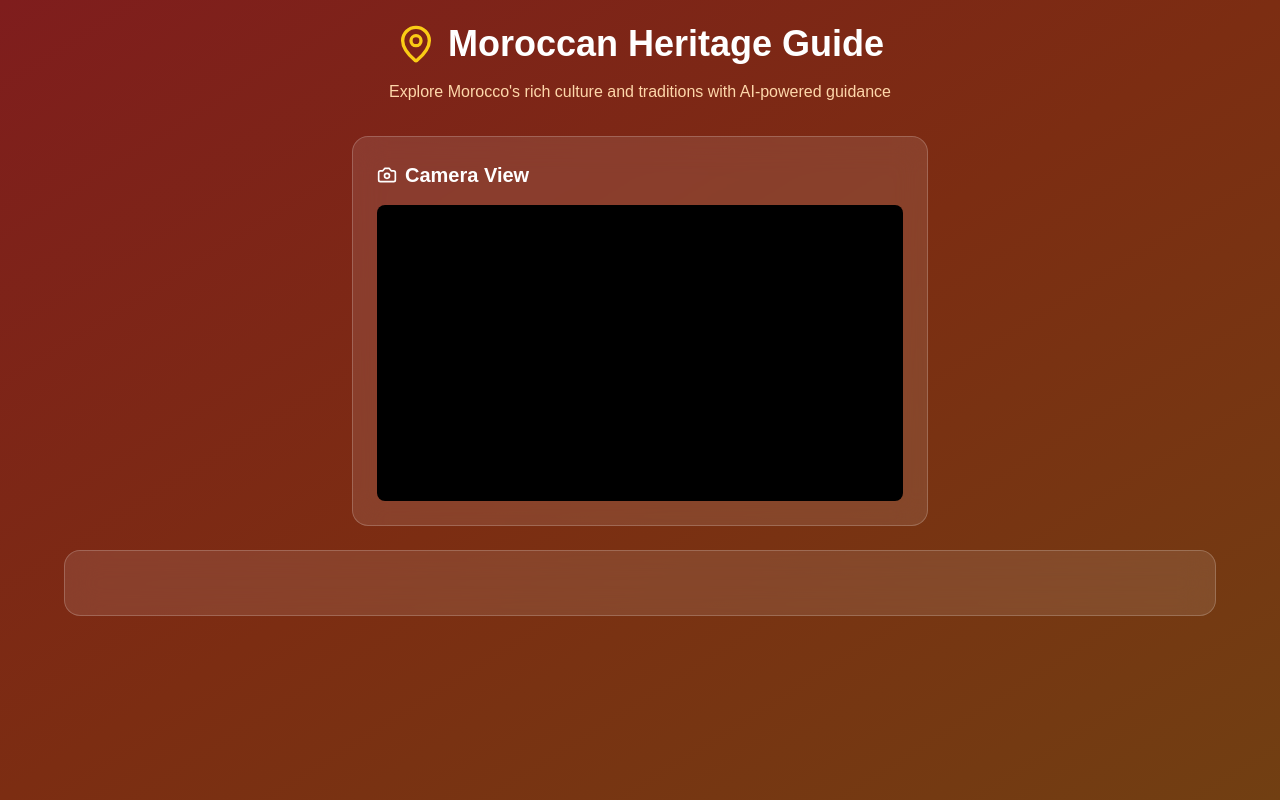
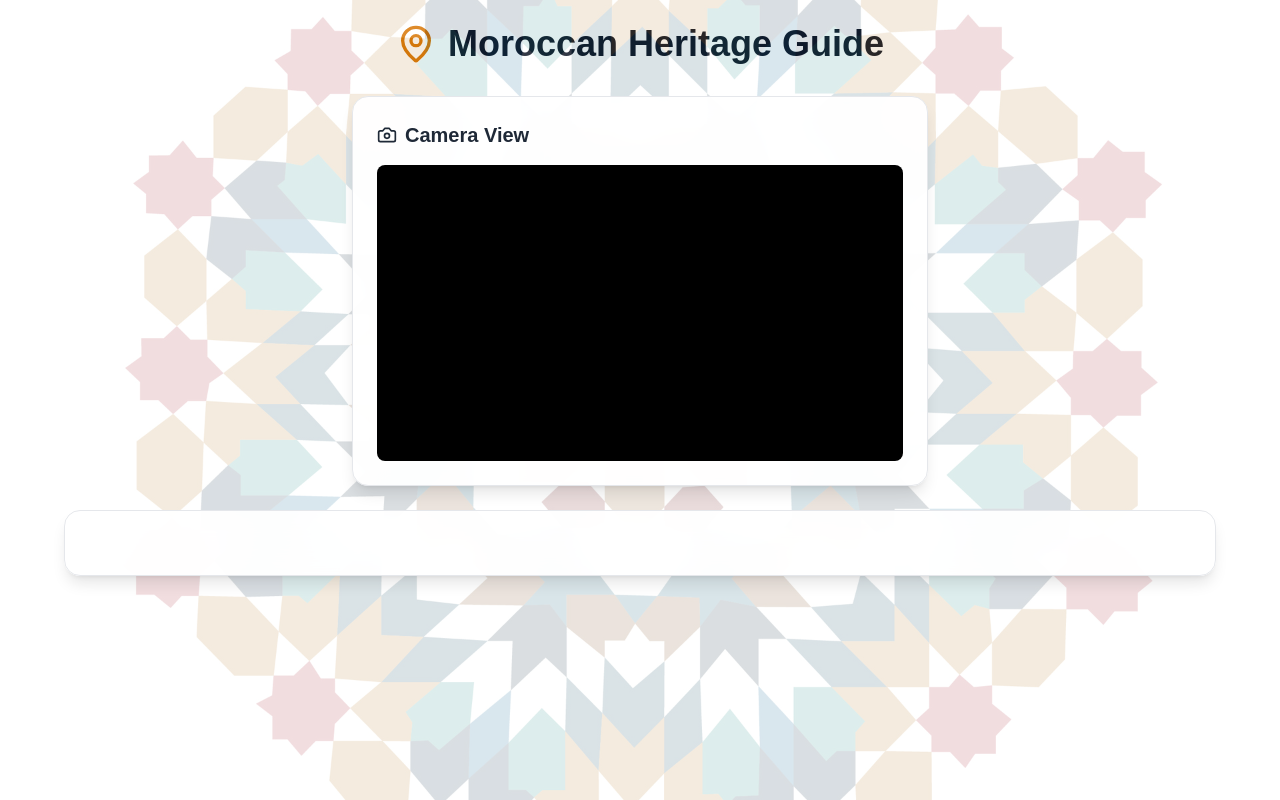
Before and after one commit to 1337Impact/MEDNIA-HERITAGE, a Next.js app in the folder frontend/: page /realtime-insight in a window 1280 px wide. Built offline with nearby package versions, Linux system fonts and the light colour scheme; no server answers.

Commit message:
update insight page background to fit new styling

```diff
--- a/frontend/app/chat/[id]/page.tsx
+++ b/frontend/app/chat/[id]/page.tsx
@@ -946,7 +946,7 @@ I'm having trouble connecting to the heritage database right now. This could be
           )}
 
           {/* Input Area */}
-          <div className="p-4 fixed bottom-0 w-full">
+          <div className="md:px-4 px-2 py-4 fixed bottom-0 w-full">
             <div className="w-full max-w-4xl mx-auto">
                <div className="flex items-end gap-2 bg-white rounded-xl shadow-lg border">
                  <div className="flex gap-1 px-2 py-2">
@@ -985,7 +985,7 @@ I'm having trouble connecting to the heritage database right now. This could be
                      value={inputValue}
                      onChange={(e) => setInputValue(e.target.value)}
                      placeholder="Ask about Moroccan heritage..."
-                     className="flex-1 px-2 py-3 bg-transparent border-0 focus:outline-none focus:ring-0 text-sm"
+                     className="flex-1 md:px-2 py-3 bg-transparent border-0 focus:outline-none focus:ring-0 text-sm"
                      onKeyPress={(e) => e.key === "Enter" && handleSendMessage()}
                    />
                  </div>
--- a/frontend/app/realtime-insight/page.tsx
+++ b/frontend/app/realtime-insight/page.tsx
@@ -539,25 +539,39 @@
     }, []);
 
     return (
-      <div className="min-h-screen bg-gradient-to-br from-red-900 via-orange-900 to-yellow-900 p-6">
+      <div className="h-screen flex flex-col relative overflow-hidden">
+        {/* Moroccan Pattern Background */}
+        <div className="absolute inset-0">
+          <div
+            className="absolute inset-0 opacity-15"
+            style={{
+              backgroundImage: `url("/images/zellige-pattern.png")`,
+              backgroundSize: "cover",
+              backgroundPosition: "center",
+              backgroundRepeat: "repeat"
+            }}
+          />
+        </div>
+
+        <div className="min-h-screen p-6">
           <div className="max-w-6xl mx-auto">
             <div className="text-center mb-8">
-            <h1 className="text-4xl font-bold text-white mb-4 flex items-center justify-center gap-3">
-              <MapPin className="w-10 h-10 text-yellow-400" />
+              <h1 className="text-4xl font-bold text-gray-900 mb-4 flex items-center justify-center gap-3">
+                <MapPin className="w-10 h-10 text-amber-600" />
                 Moroccan Heritage Guide
               </h1>
-            <p className="text-orange-200">
+              {/* <p className="text-gray-700">
                 Explore Morocco's rich culture and traditions with AI-powered
                 guidance
-            </p>
+              </p> */}
             </div>
 
             {/* New wrapper for reordering on mobile vs. desktop with extra gap */}
             <div className="flex flex-col gap-6">
               <div className="order-1">
                 {/* Video Feed (Camera View) */}
-              <div className="mx-auto lg:w-1/2 bg-white/10 backdrop-blur-lg rounded-2xl p-6 border border-white/20">
-                <h2 className="text-xl font-bold text-white mb-4 flex items-center gap-2">
+                <div className="mx-auto lg:w-1/2 bg-white/95 backdrop-blur-lg rounded-2xl p-6 border border-gray-200 shadow-lg">
+                  <h2 className="text-xl font-bold text-gray-800 mb-4 flex items-center gap-2">
                     <Camera className="w-5 h-5" />
                     Camera View
                   </h2>
@@ -572,21 +586,21 @@
                   <canvas ref={canvasRef} className="hidden" />
 
                   {description && (
-                  <div className="mt-4 p-4 bg-black/20 rounded-lg border border-white/20">
-                    <h3 className="text-white font-medium mb-2">
+                    <div className="mt-4 p-4 bg-gray-50 rounded-lg border border-gray-200">
+                      <h3 className="text-gray-800 font-medium mb-2">
                         Current Scene:
                       </h3>
-                    <p className="text-white/90 text-sm">{description}</p>
+                      <p className="text-gray-600 text-sm">{description}</p>
                     </div>
                   )}
                 </div>
               </div>
               <div className="order-2">
                 {/* Controls */}
-              <div className="bg-white/10 backdrop-blur-lg rounded-2xl p-6 mb-6 border border-white/20">
+                <div className="bg-white/95 backdrop-blur-lg rounded-2xl p-6 mb-6 border border-gray-200 shadow-lg">
                   <div className="grid grid-cols-1 md:grid-cols-4 gap-4 mb-4">
                     <div className="hidden">
-                    <label className="block text-white font-medium mb-2">
+                      <label className="block text-gray-700 font-medium mb-2">
                         Scan Interval (ms)
                       </label>
                       <input
@@ -596,18 +610,18 @@
                         min="3000"
                         max="15000"
                         step="1000"
-                      className="w-full px-3 py-2 bg-black/20 border border-white/30 rounded-lg text-white focus:outline-none focus:ring-2 focus:ring-orange-400"
+                        className="w-full px-3 py-2 bg-gray-50 border border-gray-300 rounded-lg text-gray-700 focus:outline-none focus:ring-2 focus:ring-amber-400"
                       />
                     </div>
 
                     <div className="hidden">
-                    <label className="block text-white font-medium mb-2">
+                      <label className="block text-gray-700 font-medium mb-2">
                         Scene Sensitivity
                       </label>
                       <select
                         value={changeThreshold}
                         onChange={(e) => setChangeThreshold(Number(e.target.value))}
-                      className="w-full px-3 py-2 bg-black/20 border border-white/30 rounded-lg text-white focus:outline-none focus:ring-2 focus:ring-orange-400"
+                        className="w-full px-3 py-2 bg-gray-50 border border-gray-300 rounded-lg text-gray-700 focus:outline-none focus:ring-2 focus:ring-amber-400"
                       >
                         <option value={0.1}>High (Sensitive)</option>
                         <option value={0.3}>Medium (Balanced)</option>
@@ -640,8 +654,8 @@
                         onClick={toggleListening}
                         className={`flex items-center gap-2 px-8 py-3 rounded-full font-bold transition-all ${
                           isListening
-                          ? "bg-red-500 hover:bg-red-600 text-white animate-pulse"
-                          : "bg-blue-500 hover:bg-blue-600 text-white"
+                            ? "bg-green-500 hover:bg-green-600 text-white animate-pulse"
+                            : "bg-red-500 hover:bg-red-600 text-white"
                         }`}
                       >
                         {isListening ? (
@@ -651,7 +665,7 @@
                         )}
                         {isListening ? "Stop Listening" : "Ask Questions"}
                       </button>
-                    <p className="text-xs text-red-500 italic mt-1">
+                      <p className="text-xs text-red-600 italic mt-1">
                         Warning: This feature is not stable
                       </p>
                     </div>
@@ -662,10 +676,11 @@
 
             {/* Error Display */}
             {error && (
-            <div className="mt-6 bg-red-500/20 border border-red-500/50 rounded-2xl p-4">
-              <p className="text-red-200">{error}</p>
+              <div className="mt-6 bg-red-50 border border-red-200 rounded-2xl p-4">
+                <p className="text-red-600">{error}</p>
               </div>
             )}
+          </div>
         </div>
       </div>
     );
```
Also changed, not shown: 1 other file (tests, documents, lock files or other folders). Lines whose indentation alone changed are shown as unchanged.
